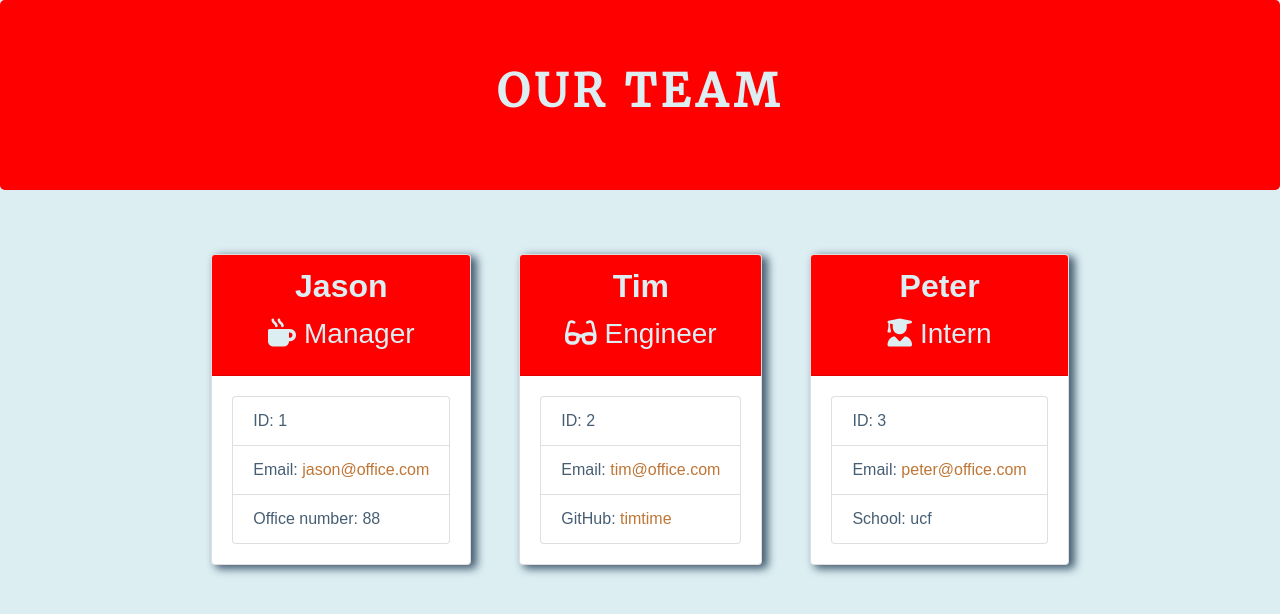
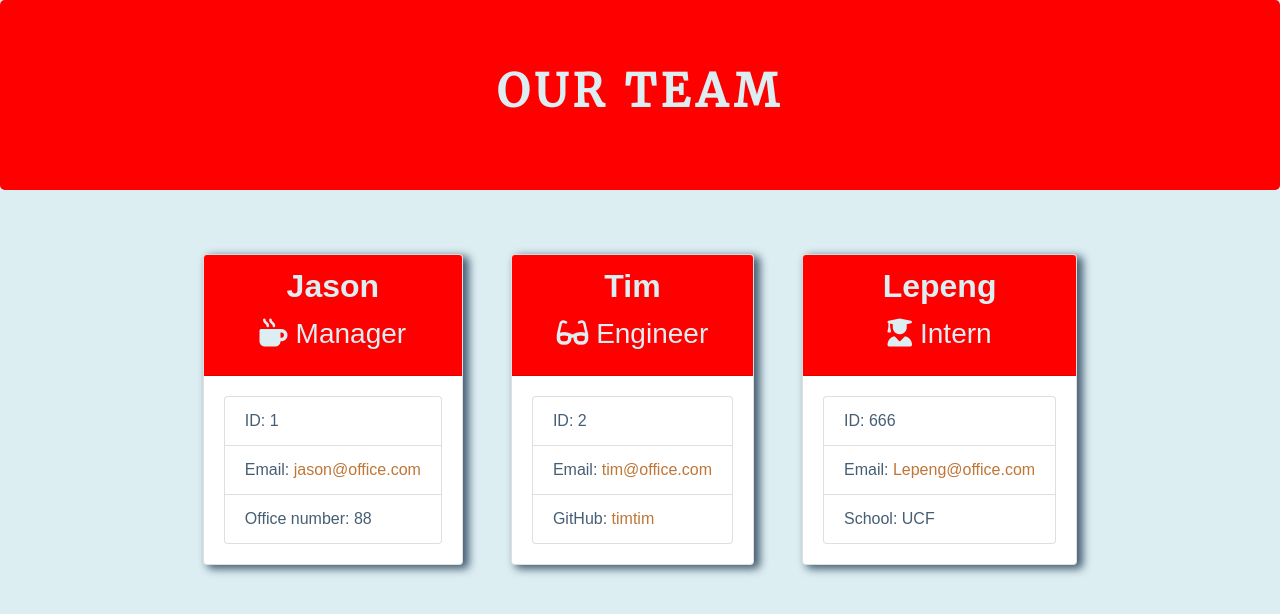
Before and after one commit to goforward-z/team-profile-generator, a website: page output/team.html in a window 1280 px wide. Drawn offline with nearby package versions, Linux system fonts and the light colour scheme; a web font is replaced by a local one.

Commit message:
add sreenshot to asset folder

```diff
--- a/output/team.html
+++ b/output/team.html
@@ -45,20 +45,20 @@
         <ul class="list-group">
             <li class="list-group-item">ID: 2</li>
             <li class="list-group-item">Email: <a href="mailto:tim@office.com">tim@office.com</a></li>
-            <li class="list-group-item">GitHub: <a href="https://github.com/timtime" target="_blank"
-                    rel="noopener noreferrer">timtime</a></li>
+            <li class="list-group-item">GitHub: <a href="https://github.com/timtim" target="_blank"
+                    rel="noopener noreferrer">timtim</a></li>
         </ul>
     </div>
 </div><div class="card employee-card mr-4 ml-4 mb-3">
     <div class="card-header text-center">
-        <h2 class="card-title">Peter</h2>
+        <h2 class="card-title">Lepeng</h2>
         <h3 class="card-title"><i class="fas fa-user-graduate mr-2"></i>Intern</h3>
     </div>
     <div class="card-body">
         <ul class="list-group">
-            <li class="list-group-item">ID: 3</li>
-            <li class="list-group-item">Email: <a href="mailto:peter@office.com">peter@office.com</a></li>
-            <li class="list-group-item">School: ucf</li>
+            <li class="list-group-item">ID: 666</li>
+            <li class="list-group-item">Email: <a href="mailto:Lepeng@office.com">Lepeng@office.com</a></li>
+            <li class="list-group-item">School: UCF</li>
         </ul>
     </div>
 </div>
```
Also changed, not shown: assets/team-profile-generator-output-team-html.png (added).
